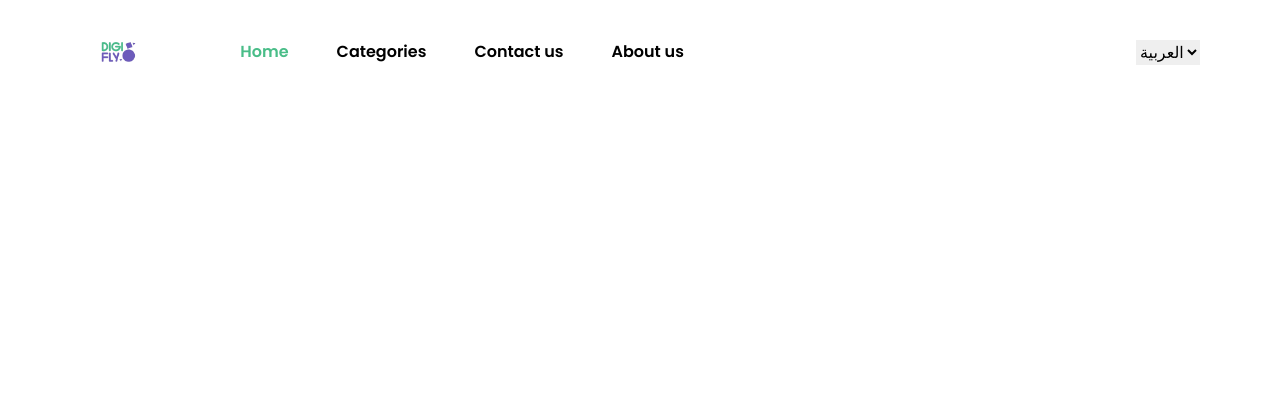
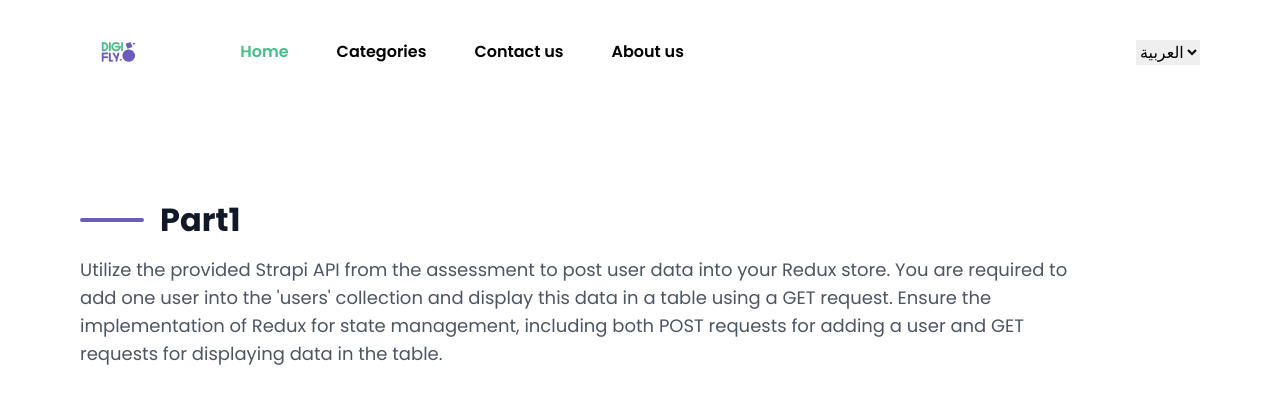
Before and after one commit to AlaaHamdyMohammadi/DigiFly-Project, a Next.js app: page /en in a window 1280 px wide. Shown: the top 404 px of the page. Built offline with nearby package versions, Linux system fonts and the light colour scheme.

Commit message:
Add Content

```diff
--- /dev/null
+++ b/src/components/PartOne/ContentForm.tsx
@@ -0,0 +1,26 @@
+import React from "react";
+
+const ContentForm = () => {
+  return (
+    <main className="h-[88px] pt-[108px] px-[80px] gap-[80px]">
+      <section className="width-[1021px] h-[140px] gap-8">
+        <div className="flex items-center gap-4">
+          <div className="w-16 h-1 rounded-full bg-[#6D5CBC]"></div>
+          <h1 className="font-bold text-[32px] text-gray-900">Part1</h1>
+        </div>
+        <div className="w-[1021px] h-[67px] mt-3">
+          <p className="font-normal text-lg text-gray-600">
+            Utilize the provided Strapi API from the assessment to post user
+            data into your Redux store. You are required to add one user into
+            the &apos;users&apos; collection and display this data in a table
+            using a GET request. Ensure the implementation of Redux for state
+            management, including both POST requests for adding a user and GET
+            requests for displaying data in the table.
+          </p>
+        </div>
+      </section>
+    </main>
+  );
+};
+
+export default ContentForm;
--- a/src/components/PartOne/Header.tsx
+++ b/src/components/PartOne/Header.tsx
@@ -24,7 +24,7 @@ const Header = () => {
   const items = ["Home", "Categories", "Contact us", "About"];
 
   return (
-    <main className="h-[88px] pt-4 px-[80px] g-[30px] flex items-center justify-between">
+    <main className="h-[88px] pt-4 px-[80px] gap-[30px] flex items-center justify-between">
       <section className="">
         <Image src="/logo.png" alt="logo" width={76.57} height={56} />
       </section>
--- a/src/components/PartOne/PartOne.tsx
+++ b/src/components/PartOne/PartOne.tsx
@@ -1,10 +1,12 @@
 import React from 'react'
 import Header from './Header'
+import ContentForm from './ContentForm'
 
 const PartOne = () => {
   return (
     <main className='h-[936px]'>
       <Header/>
+      <ContentForm/>
     </main>
   )
 }
```
